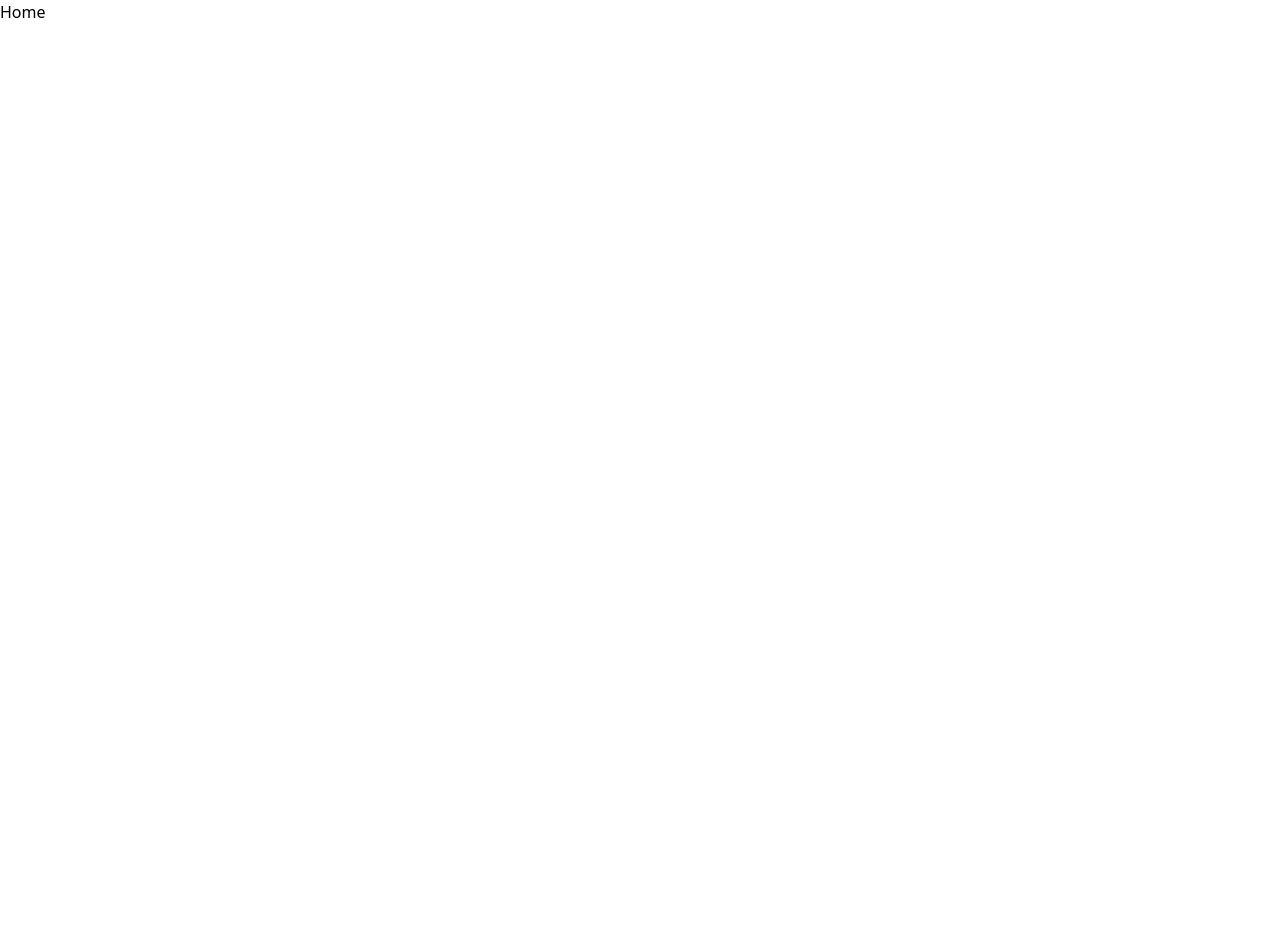
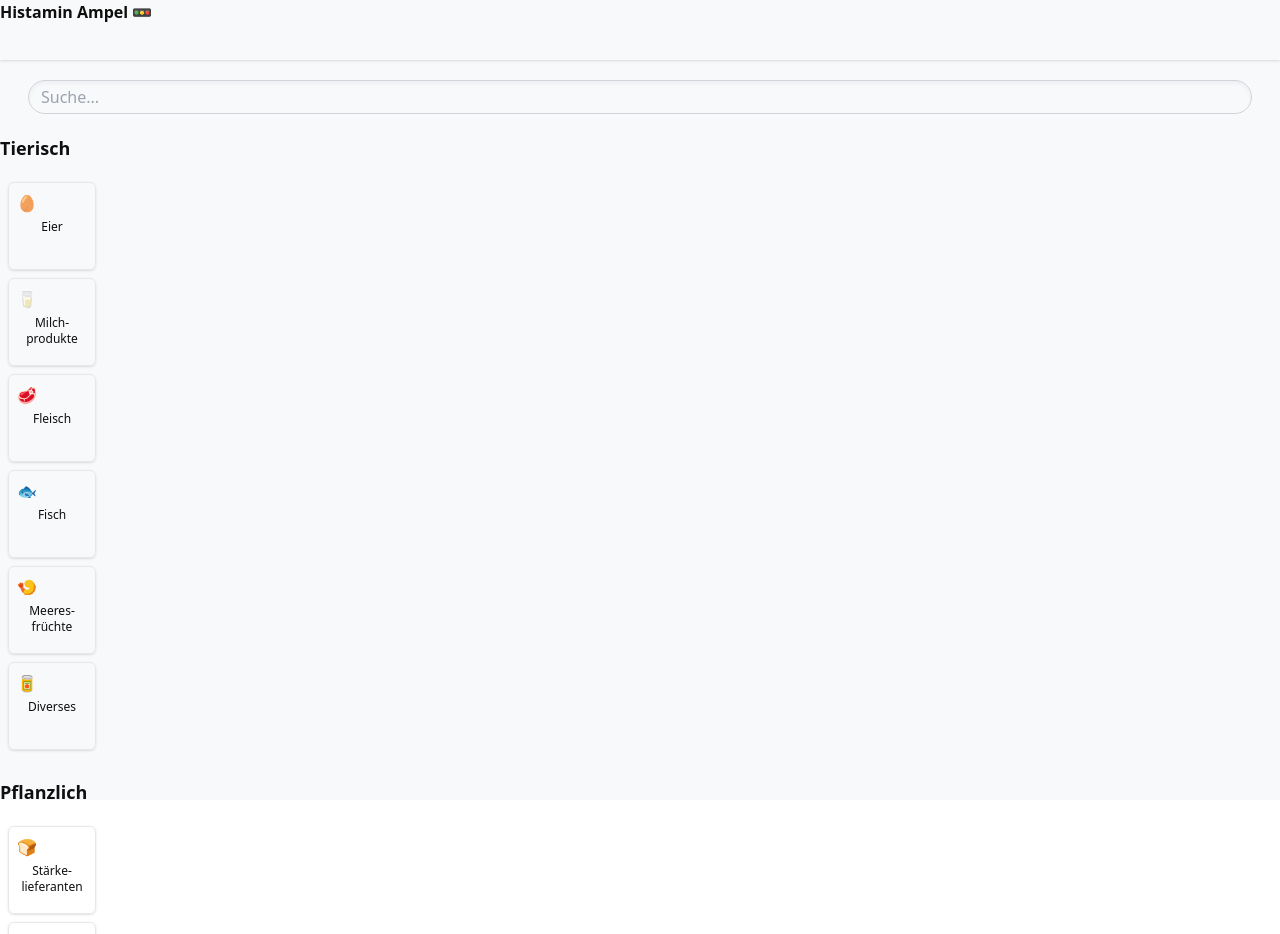
Before and after one commit to A2-NieR/histamin-ampel, a Vue app: page / in a window 1280 px wide. Before the commit the page ends 800 px from the top, so only its background shows below. Built offline with nearby package versions, Linux system fonts and the light colour scheme.

Commit message:
feat: :construction: add home & basic list view

```diff
--- a/src/App.vue
+++ b/src/App.vue
@@ -1,7 +1,9 @@
-<script setup lang="ts"></script>
-
 <template>
-  <router-view />
+  <router-view
+    font="sans"
+    bg="light-300 dark:dark-300"
+    text="dark-900 dark:light-100"
+  />
 </template>
 
 <style></style>
--- /dev/null
+++ b/src/components/Footer.vue
@@ -0,0 +1,16 @@
+<script setup lang="ts"></script>
+
+<template>
+  <div
+    h="14"
+    w="full"
+    pos="fixed bottom-0"
+    display="flex"
+    align="items-center"
+    justify="center"
+    bg="light-300 dark:dark-300"
+    shadow="~"
+  >
+    Footer
+  </div>
+</template>
--- /dev/null
+++ b/src/components/Header.vue
@@ -0,0 +1,18 @@
+<script setup lang="ts">
+const props = defineProps({
+  title: String
+})
+</script>
+
+<template>
+  <div
+    h="15"
+    display="flex"
+    align="items-center"
+    justify="center"
+    shadow="~"
+    font="bold"
+  >
+    {{ props.title }}
+  </div>
+</template>
--- /dev/null
+++ b/src/components/ItemCard.vue
@@ -0,0 +1,24 @@
+<script setup lang="ts">
+const props = defineProps({
+  cardName: String,
+  emoji: String
+})
+</script>
+
+<template>
+  <div
+    h="22"
+    w="22"
+    m="2"
+    p="2"
+    display="flex"
+    flex="col"
+    align="items-center"
+    justify="center"
+    border="1 solid gray-200 dark:light-300 rounded-md "
+    shadow="~"
+  >
+    <div m="b-1">{{ props.emoji }}</div>
+    <div text="xs break-word center">{{ props.cardName }}</div>
+  </div>
+</template>
--- /dev/null
+++ b/src/components/ItemList.vue
@@ -0,0 +1,162 @@
+<script setup lang="ts">
+import router from '~/router'
+import ItemCard from './ItemCard.vue'
+</script>
+
+<template>
+  <div h="full" p="x-5" display="flex" flex="col" overflow="auto">
+    <div display="inline-flex" justify="center" text="lg" font="semibold">
+      Tierisch
+    </div>
+    <div
+      p="t-3 b-5"
+      display="flex"
+      flex="wrap"
+      align="items-center"
+      justify="evenly"
+    >
+      <ItemCard
+        :emoji="'🥚'"
+        :cardName="'Eier'"
+        @click="router.push({ path: '/0' })"
+      />
+      <ItemCard
+        :emoji="'🥛'"
+        :cardName="'Milch-produkte'"
+        @click="router.push({ path: '/1' })"
+      />
+      <ItemCard
+        :emoji="'🥩'"
+        :cardName="'Fleisch'"
+        @click="router.push({ path: '/2' })"
+      />
+      <ItemCard
+        :emoji="'🐟'"
+        :cardName="'Fisch'"
+        @click="router.push({ path: '/3' })"
+      />
+      <ItemCard
+        :emoji="'🍤'"
+        :cardName="'Meeres-früchte'"
+        @click="router.push({ path: '/4' })"
+      />
+      <ItemCard
+        :emoji="'🥫'"
+        :cardName="'Diverses'"
+        @click="router.push({ path: '/5' })"
+      />
+    </div>
+
+    <div display="inline-flex" justify="center" text="lg" font="semibold">
+      Pflanzlich
+    </div>
+    <div
+      p="t-3 b-5"
+      display="flex"
+      flex="wrap"
+      align="items-center"
+      justify="evenly"
+    >
+      <ItemCard
+        :emoji="'🍞'"
+        :cardName="'Stärke-lieferanten'"
+        @click="router.push({ path: '/6' })"
+      />
+      <ItemCard
+        :emoji="'🥜'"
+        :cardName="'Nüsse'"
+        @click="router.push({ path: '/7' })"
+      />
+      <ItemCard
+        :emoji="'🧈'"
+        :cardName="'Fette & Öle'"
+        @click="router.push({ path: '/8' })"
+      />
+      <ItemCard
+        :emoji="'🥕'"
+        :cardName="'Gemüse'"
+        @click="router.push({ path: '/9' })"
+      />
+      <ItemCard
+        :emoji="'🌿'"
+        :cardName="'Küchen-kräuter'"
+        @click="router.push({ path: '/10' })"
+      />
+      <ItemCard
+        :emoji="'🍎'"
+        :cardName="'Früchte'"
+        @click="router.push({ path: '/11' })"
+      />
+      <ItemCard
+        :emoji="'🌻'"
+        :cardName="'Samen & Kerne'"
+        @click="router.push({ path: '/12' })"
+      />
+      <ItemCard
+        :emoji="'🍄'"
+        :cardName="'Pilze & Algen'"
+        @click="router.push({ path: '/13' })"
+      />
+      <ItemCard
+        :emoji="'🍯'"
+        :cardName="'Süßungs-mittel'"
+        @click="router.push({ path: '/14' })"
+      />
+      <ItemCard
+        :emoji="'🧂'"
+        :cardName="'Gewürze'"
+        @click="router.push({ path: '/15' })"
+      />
+      <ItemCard
+        :emoji="'🥤'"
+        :cardName="'Getränke'"
+        @click="router.push({ path: '/16' })"
+      />
+      <ItemCard
+        :emoji="'🍺'"
+        :cardName="'Alkohol'"
+        @click="router.push({ path: '/17' })"
+      />
+      <ItemCard
+        :emoji="'🍵'"
+        :cardName="'Tee'"
+        @click="router.push({ path: '/18' })"
+      />
+      <ItemCard
+        :emoji="'🧃'"
+        :cardName="'Säfte & Nektare'"
+        @click="router.push({ path: '/19' })"
+      />
+      <ItemCard
+        :emoji="'☕'"
+        :cardName="'Koffein-getränke'"
+        @click="router.push({ path: '/20' })"
+      />
+      <ItemCard
+        :emoji="'🥛'"
+        :cardName="'Milchersatz'"
+        @click="router.push({ path: '/21' })"
+      />
+      <ItemCard
+        :emoji="'🍹'"
+        :cardName="'Süßgetränke / Limonaden'"
+        @click="router.push({ path: '/22' })"
+      />
+      <ItemCard
+        :emoji="'🧪'"
+        :cardName="'Zusatzstoffe'"
+        @click="router.push({ path: '/23' })"
+      />
+      <ItemCard
+        :emoji="'❤'"
+        :cardName="'Vitamine, Mineralstoffe, etc.'"
+        @click="router.push({ path: '/24' })"
+      />
+      <ItemCard
+        :emoji="'🍫'"
+        :cardName="'Zubereitungen'"
+        @click="router.push({ path: '/25' })"
+      />
+    </div>
+  </div>
+</template>
--- /dev/null
+++ b/src/components/ListItem.vue
@@ -0,0 +1,60 @@
+<script setup lang="ts">
+const props = defineProps({
+  item: Object
+})
+let bgColor = ''
+let txtColor = ''
+
+if (props.item) {
+  if (props.item.verträglichkeit === 0) {
+    bgColor = 'bg-green-500'
+    txtColor = 'text-green-500'
+  } else if (props.item.verträglichkeit === 1) {
+    bgColor = 'bg-yellow-500'
+    txtColor = 'text-yellow-500'
+  } else if (props.item.verträglichkeit === 2) {
+    bgColor = 'bg-orange-500'
+    txtColor = 'text-orange-500'
+  } else if (props.item.verträglichkeit === 3) {
+    bgColor = 'bg-red-500'
+    txtColor = 'text-red-500'
+  } else {
+    bgColor = 'bg-blue-gray-500'
+    txtColor = 'text-blue-gray-500'
+  }
+}
+</script>
+
+<template>
+  <div
+    v-if="item"
+    :class="`${bgColor}`"
+    display="flex"
+    flex="row"
+    justify=" start"
+    align="items-center"
+    h="22"
+    m="y-1 x-5"
+    p="y-3 l-3 r-4"
+    border="rounded"
+    shadow="~"
+    text="white"
+    font="semibold"
+  >
+    <span>{{ item.emoji }}</span>
+    <span p="l-3 r-8">{{ item.name }}</span>
+    <span
+      pos="absolute right-8"
+      display="flex"
+      align="items-center"
+      justify="center"
+      h="8"
+      w="8"
+      border="rounded-full"
+      bg="white"
+      font="bold"
+      :class="`${txtColor}`"
+      >{{ item.verträglichkeit }}</span
+    >
+  </div>
+</template>
--- /dev/null
+++ b/src/components/NavBack.vue
@@ -0,0 +1,10 @@
+<script setup lang="ts">
+import router from '~/router'
+import IconBack from '~icons/mdi/arrow-left'
+
+const navBack = () => router.go(-1)
+</script>
+
+<template>
+  <IconBack pos="absolute left-5" @click="navBack" />
+</template>
--- /dev/null
+++ b/src/components/Searchbar.vue
@@ -0,0 +1,15 @@
+<script setup lang="ts"></script>
+
+<template>
+  <div display="inline-flex" justify="center" m="y-5 x-7">
+    <input
+      type="text"
+      placeholder="Suche..."
+      w="full"
+      p="y-1 x-3"
+      bg="light-300 dark:dark-100"
+      border="1 solid gray-300 dark:transparent rounded-full"
+      shadow="inner"
+    />
+  </div>
+</template>
--- /dev/null
+++ b/src/pages/[id].vue
@@ -0,0 +1,67 @@
+<script setup lang="ts">
+import data from '../data/histamine.json'
+import ListItem from '~/components/ListItem.vue'
+import NavBack from '~/components/NavBack.vue'
+import Footer from '~/components/Footer.vue'
+
+const props = defineProps({
+  id: String
+})
+
+const histamine = [
+  data.Eier,
+  data.Milchprodukte,
+  data.Fleisch,
+  data.Fisch,
+  data.Meeresfrüchte,
+  data.Diverses,
+  data.Stärkelieferanten,
+  data.Nüsse,
+  data['Fette und Öle'],
+  data.Gemüse,
+  data.Küchenkräuter,
+  data.Früchte,
+  data['Samen, Kerne'],
+  data['Pilze und Algen'],
+  data.Süßungsmittel,
+  data.Gewürze,
+  data.Getränke,
+  data.Alkohol,
+  data.Tee,
+  data['Säfte, Nektare'],
+  data.Koffeingetränke,
+  data.Milchersatz,
+  data['Süßgetränke, Limonaden'],
+  data.Zusatzstoffe,
+  data['Vitamine, Mineralstoffe, Spurenelemente, Stimulantien'],
+  data.Zubereitungen
+]
+</script>
+
+<template>
+  <div h="full" bg="light-300 dark:dark-300" text="dark-900 dark:light-100">
+    <div
+      h="12"
+      w="full"
+      z="50"
+      pos="fixed"
+      display="flex"
+      align="items-center"
+      justify="center"
+      bg="light-300 dark:dark-300"
+      shadow="~"
+    >
+      <NavBack />
+      <span font="bold">{{ histamine[parseInt(props.id)].name }}</span>
+    </div>
+    <ul v-if="props.id" display="flex" flex="col" h="full" p="y-14">
+      <li v-for="item in histamine[parseInt(props.id)].list">
+        <ListItem :item="item" :level="item.verträglichkeit" />
+      </li>
+    </ul>
+
+    <!-- <Footer /> -->
+  </div>
+</template>
+
+<style></style>
--- a/src/pages/index.vue
+++ b/src/pages/index.vue
@@ -1,8 +1,16 @@
-<script setup lang="ts"></script>
+<script setup lang="ts">
+import ItemList from '~/components/ItemList.vue'
+import Header from '~/components/Header.vue'
+import Footer from '~/components/Footer.vue'
+import Searchbar from '~/components/Searchbar.vue'
+</script>
 
 <template>
-  <div>
-    <h1>Home</h1>
+  <div h="screen" display="flex" flex="col">
+    <Header title="Histamin Ampel 🚥" />
+    <Searchbar />
+    <ItemList p="b-12" />
+    <!-- <Footer /> -->
   </div>
 </template>
 
--- a/windi.config.ts
+++ b/windi.config.ts
@@ -1,7 +1,7 @@
 import { defineConfig } from 'windicss/helpers'
 
 export default defineConfig({
-  darkMode: 'class',
+  darkMode: 'media',
   // https://windicss.org/posts/v30.html#attributify-mode
   attributify: true
 })
```
Also changed, not shown: 1 other file (tests, documents, lock files or other folders).
